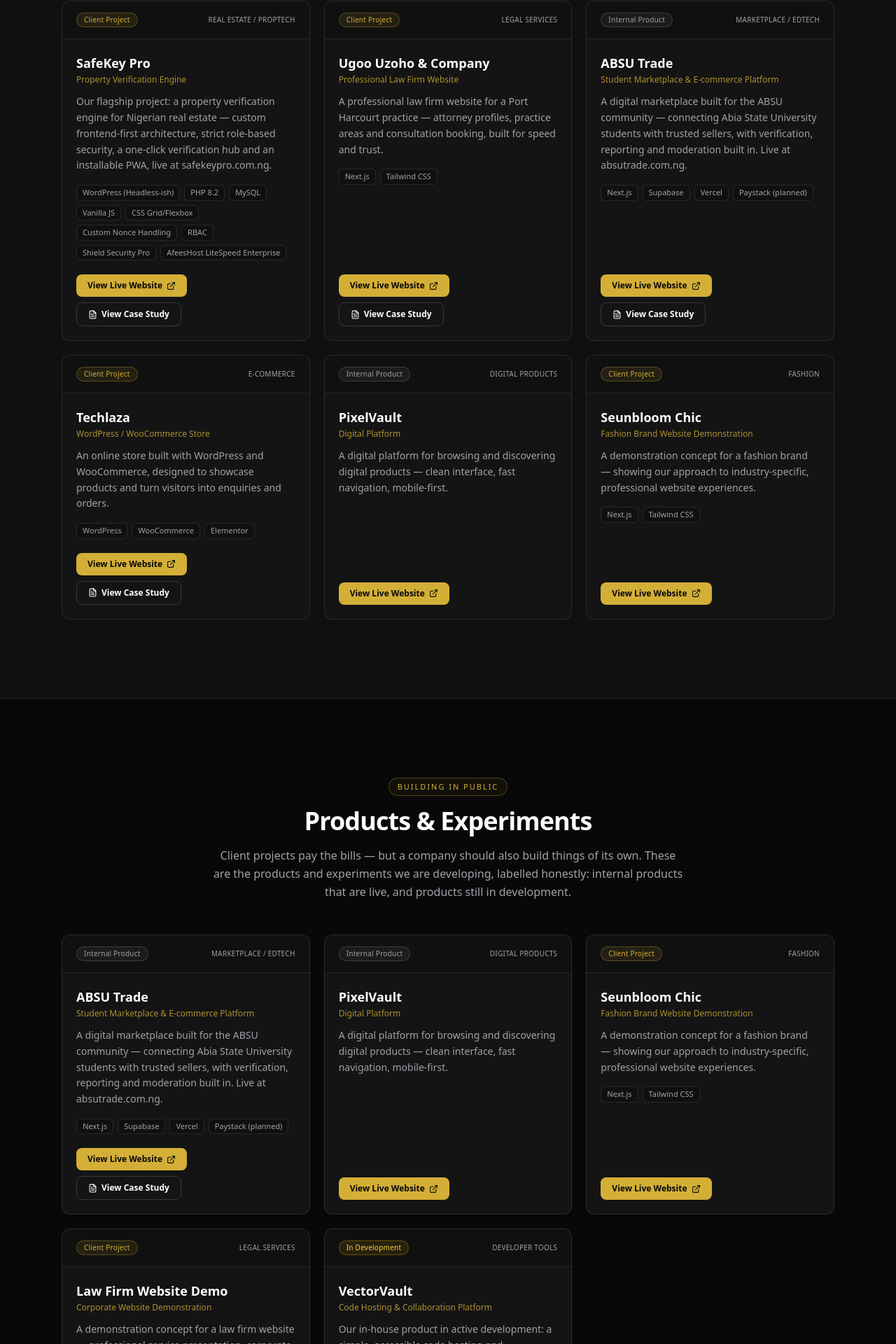
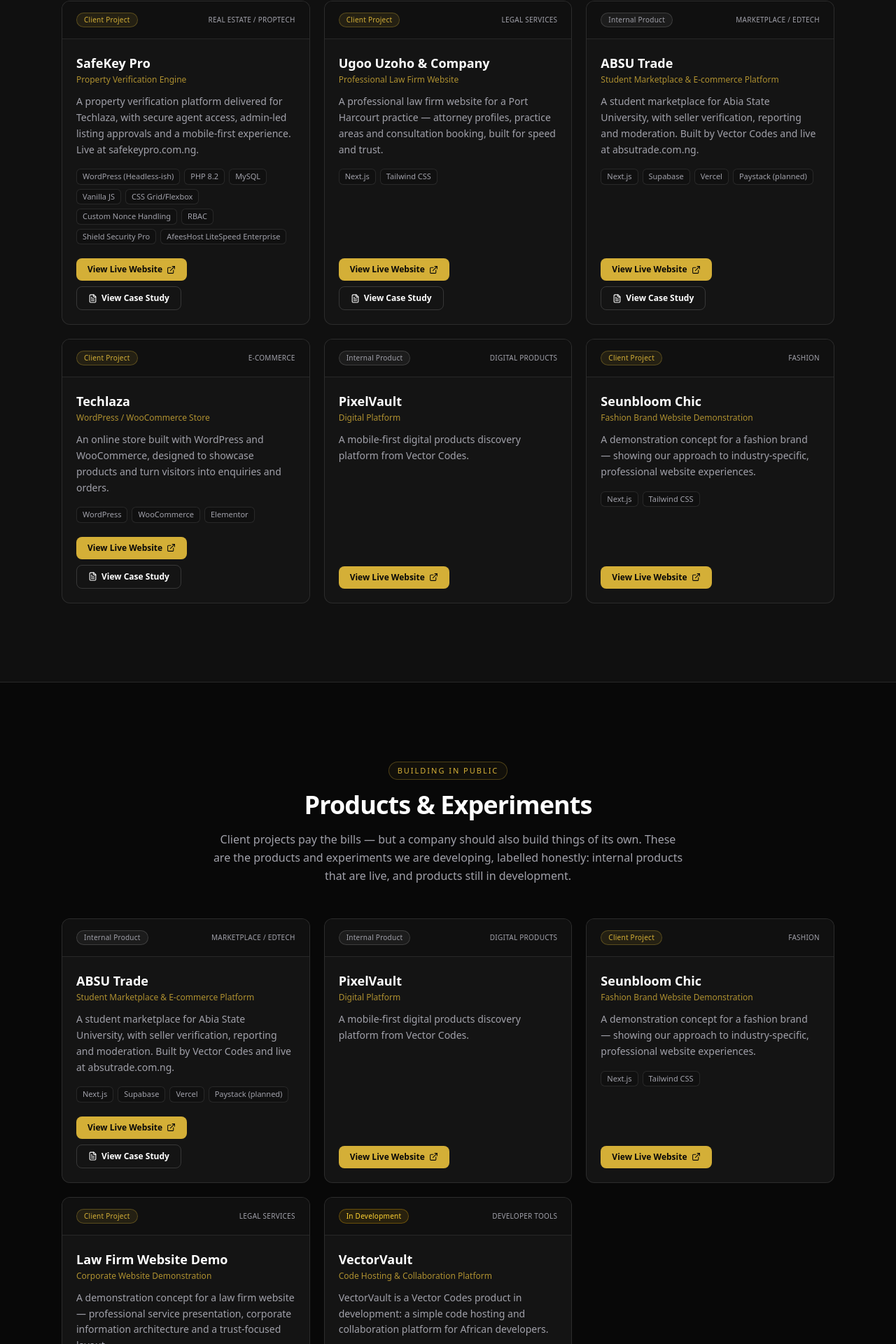
Before and after one commit to ericprince957-cloud/my_portfolio_V1, a Next.js app: page / in a window 1280 px wide. Shown: the part 3675-5595 px from the top of the page at 70% size. Built offline with nearby package versions, Linux system fonts and the light colour scheme.

Commit message:
Correct client attribution and concise case-study descriptions

```diff
--- a/data/projects.ts
+++ b/data/projects.ts
@@ -51,13 +51,13 @@ export const projects: Project[] = [
     type: "Property Verification Engine",
     category: "Client Project",
     description:
-      "Our flagship project: a property verification engine for Nigerian real estate — custom frontend-first architecture, strict role-based security, a one-click verification hub and an installable PWA, live at safekeypro.com.ng.",
+      "A property verification platform delivered for Techlaza, with secure agent access, admin-led listing approvals and a mobile-first experience. Live at safekeypro.com.ng.",
     tech: ["WordPress (Headless-ish)", "PHP 8.2", "MySQL", "Vanilla JS", "CSS Grid/Flexbox", "Custom Nonce Handling", "RBAC", "Shield Security Pro", "AfeesHost LiteSpeed Enterprise"],
     liveUrl: "https://safekeypro.com.ng/",
     featured: true,
     caseStudy: {
       overview:
-        "SafeKey Pro is our flagship project — proof that we can handle complex logic end-to-end. A property verification engine delivered for Techlaza (Samuel) as Lead Developer & Architect, now a fully functional marketplace live at safekeypro.com.ng.",
+        "SafeKey Pro is a property verification platform delivered for Techlaza. Vector Codes handled the platform architecture and development, including secure agent access and listing approval workflows.",
       problem:
         "Samuel needed a platform where agents could list properties — but buyers could not trust them due to fraud. Standard WordPress themes were too messy for non-tech users, and security was weak. He needed a verification engine, not a theme customisation.",
       solution:
@@ -99,7 +99,7 @@ export const projects: Project[] = [
     type: "Student Marketplace & E-commerce Platform",
     category: "Internal Product",
     description:
-      "A digital marketplace built for the ABSU community — connecting Abia State University students with trusted sellers, with verification, reporting and moderation built in. Live at absutrade.com.ng.",
+      "A student marketplace for Abia State University, with seller verification, reporting and moderation. Built by Vector Codes and live at absutrade.com.ng.",
     tech: ["Next.js", "Supabase", "Vercel", "Paystack (planned)"],
     liveUrl: "https://absutrade.com.ng",
     featured: true,
@@ -147,7 +147,7 @@ export const projects: Project[] = [
     type: "Digital Platform",
     category: "Internal Product",
     description:
-      "A digital platform for browsing and discovering digital products — clean interface, fast navigation, mobile-first.",
+      "A mobile-first digital products discovery platform from Vector Codes.",
     tech: [],
     liveUrl: "https://pixelvault-zeta.vercel.app/",
   },
@@ -180,7 +180,7 @@ export const projects: Project[] = [
     type: "Code Hosting & Collaboration Platform",
     category: "In Development",
     description:
-      "Our in-house product in active development: a simple, accessible code hosting and collaboration platform built to serve the next generation of African developers.",
+      "VectorVault is a Vector Codes product in development: a simple code hosting and collaboration platform for African developers.",
     tech: [],
     repoUrl: "https://github.com/ericprince957-cloud/vectorvault",
     caseStudy: {
```
